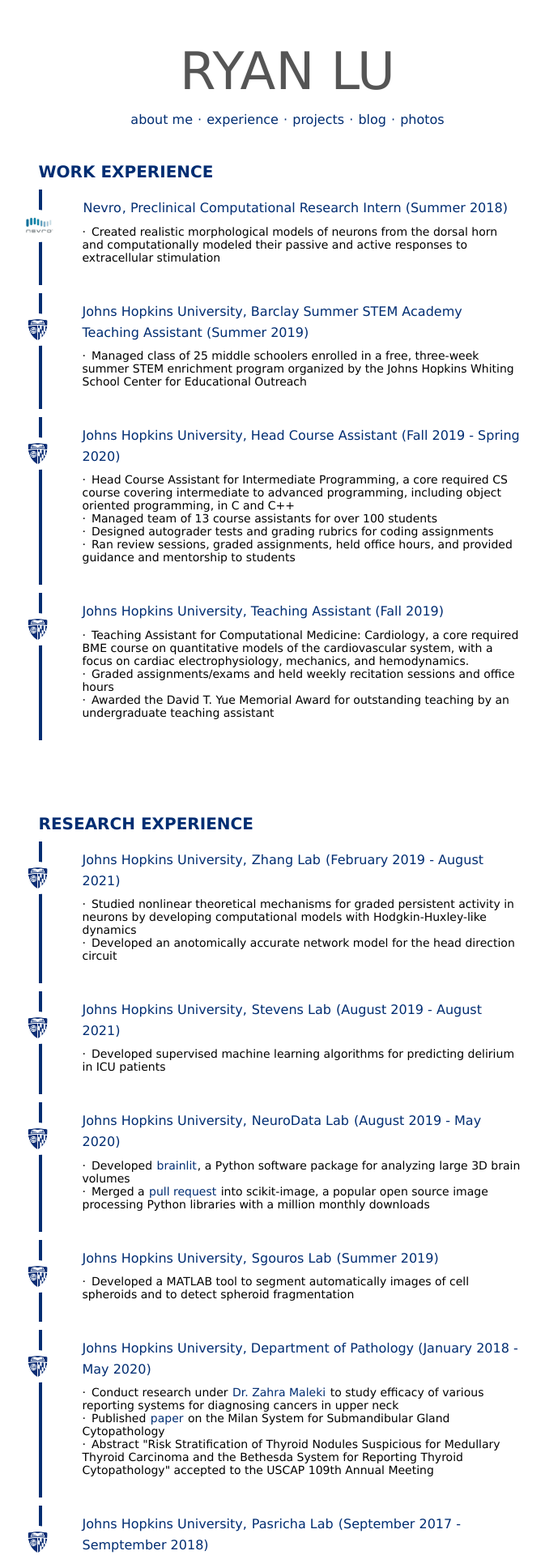
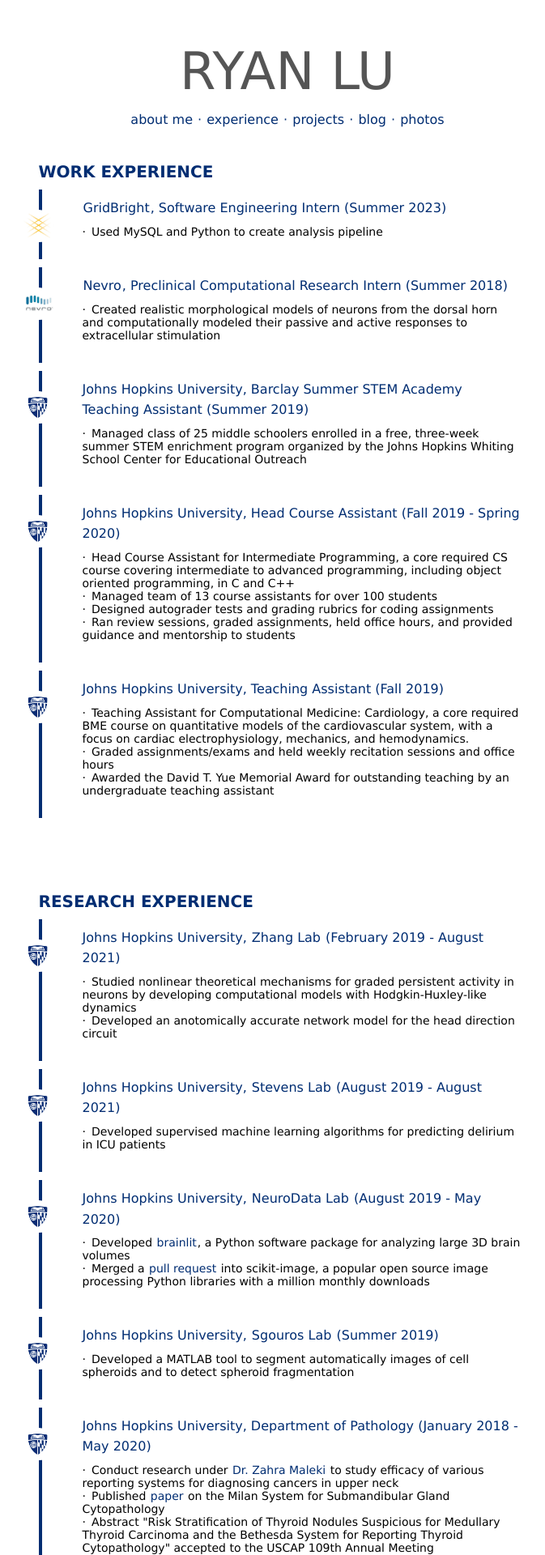
Before and after one commit to ryanlu41/ryanlu41.github.io, a Jekyll site: the page built from experience/index.html, in a window 1280 px wide. Shown: the top 1920 px of the page at 81% size, without its empty margins (285-958 px from the left). Built offline with Jekyll 4.4.1, drawn with Linux system fonts in a browser that asks for light colours.

```diff
--- a/experience/index.html
+++ b/experience/index.html
@@ -24,6 +24,11 @@ title: Ryan Lu - Experience
 		text-align: center;
 		margin-left: -74px;
 		margin-top: 15px;
+	}
+
+	.gridbright:before {
+		background-size: contain;
+		background-image: url('{{ site.url }}/images/gridbright.jpg');
 	}
 
 	.nevro:before {
@@ -59,6 +64,14 @@ title: Ryan Lu - Experience
 <div class='row slide'>
 	<div class='col-md-6 offset-md-3 content-pad'>
 		<h3>WORK EXPERIENCE</h3>
+		<div class="timeline">
+			<div class="timeline-item gridbright">
+				<h4><a href="https://www.gridbright.com/">GridBright</a>, Software Engineering Intern (Summer 2023)</h4>
+				<ul>
+					<li>Used MySQL and Python to create analysis pipeline</li>
+				</ul>
+			</div>
+		</div>
 		<div class="timeline">
 			<div class="timeline-item nevro">
 				<h4><a href="https://nevro.com/English/Home/default.aspx">Nevro</a>, Preclinical Computational Research Intern (Summer 2018)</h4>
```
Also changed, not shown: _posts/2023-07-09-Taiwanese-Beef-Noodle-Soup.md (added, +43 -0 lines), _posts/2023-03-21-Rule-of-Fours.md (line endings or trailing spaces), images/blog/ca_zephyr/amtrak_lounge_1.jpeg (added), images/blog/ca_zephyr/amtrak_lounge_2.jpeg (added), images/blog/ca_zephyr/meal_1.jpeg (added), images/blog/ca_zephyr/meal_2.jpeg (added), images/blog/ca_zephyr/meal_3.jpeg (added), images/blog/ca_zephyr/scene_1.jpeg (added), images/blog/things_fall_apart_cover.jpeg (added), images/gridbright.jpg (added), 6 other files.
